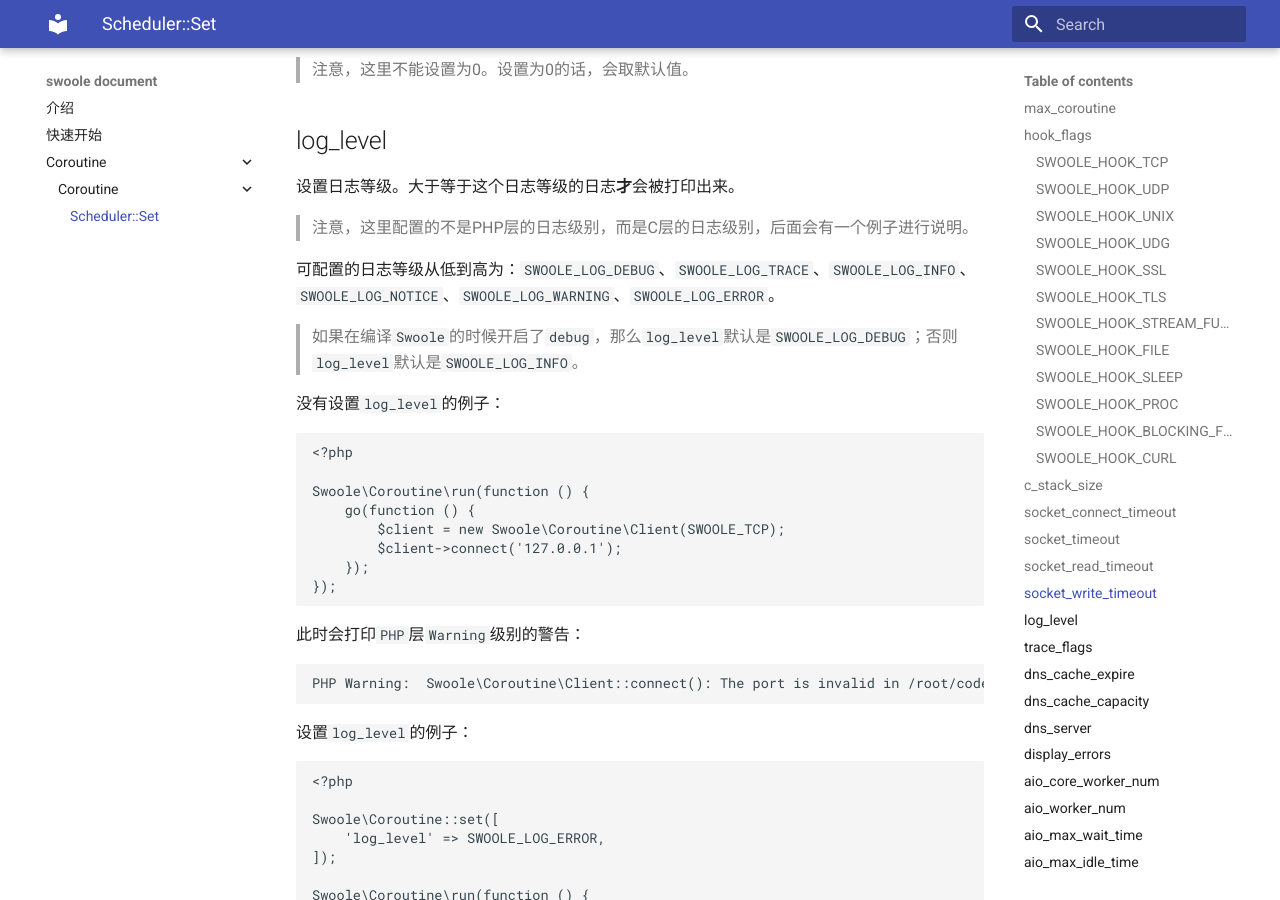
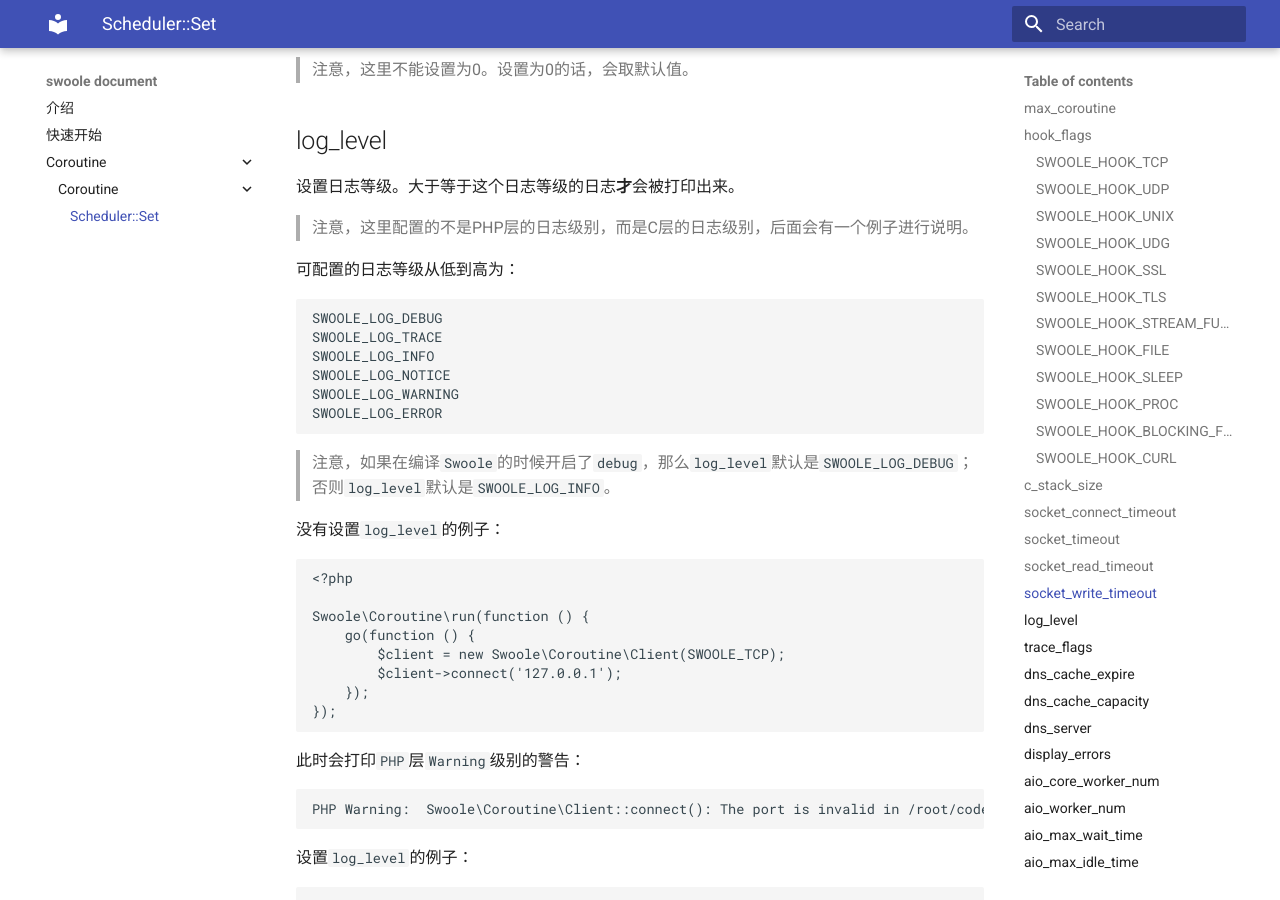
Before and after one commit to swooleo/docs, an MkDocs documentation site: the page built from docs/coroutine/scheduler/set.md, in a window 1280 px wide and 900 px high, scrolled down 11457 px. Built offline with MkDocs 1.6.1 and Material for MkDocs 9.7.7, drawn with Linux system fonts in a browser that asks for light colours.

Commit message:
优化显示

````diff
--- a/docs/coroutine/scheduler/set.md
+++ b/docs/coroutine/scheduler/set.md
@@ -593,9 +593,18 @@ TODO
 
 > 注意，这里配置的不是PHP层的日志级别，而是C层的日志级别，后面会有一个例子进行说明。
 
-可配置的日志等级从低到高为：`SWOOLE_LOG_DEBUG`、`SWOOLE_LOG_TRACE`、`SWOOLE_LOG_INFO`、`SWOOLE_LOG_NOTICE`、`SWOOLE_LOG_WARNING`、`SWOOLE_LOG_ERROR`。
+可配置的日志等级从低到高为：
 
-> 如果在编译`Swoole`的时候开启了`debug`，那么`log_level`默认是`SWOOLE_LOG_DEBUG`；否则`log_level`默认是`SWOOLE_LOG_INFO`。
+```shell
+SWOOLE_LOG_DEBUG
+SWOOLE_LOG_TRACE
+SWOOLE_LOG_INFO
+SWOOLE_LOG_NOTICE
+SWOOLE_LOG_WARNING
+SWOOLE_LOG_ERROR
+```
+
+> 注意，如果在编译`Swoole`的时候开启了`debug`，那么`log_level`默认是`SWOOLE_LOG_DEBUG`；否则`log_level`默认是`SWOOLE_LOG_INFO`。
 
 没有设置`log_level`的例子：
 
````
